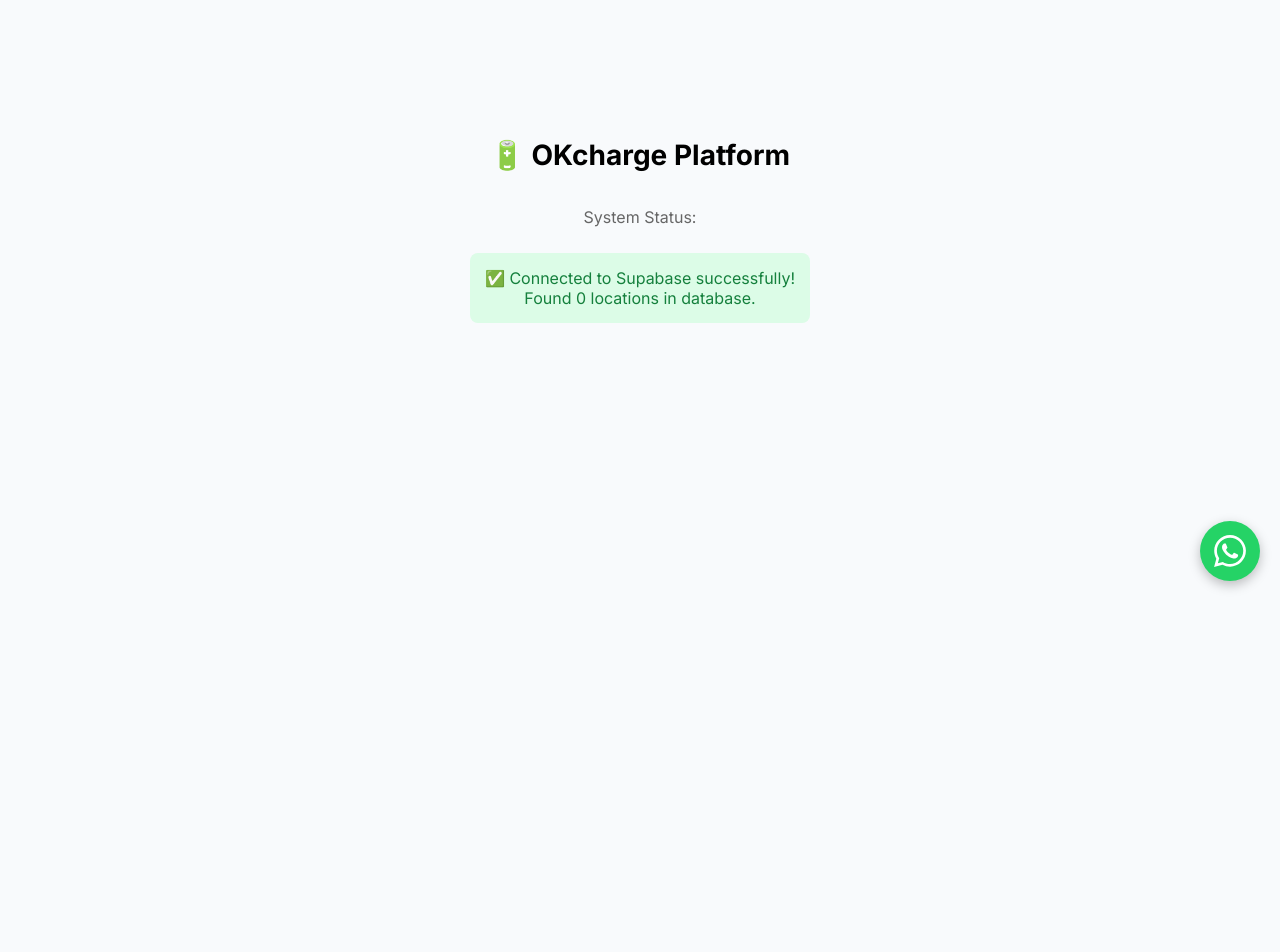
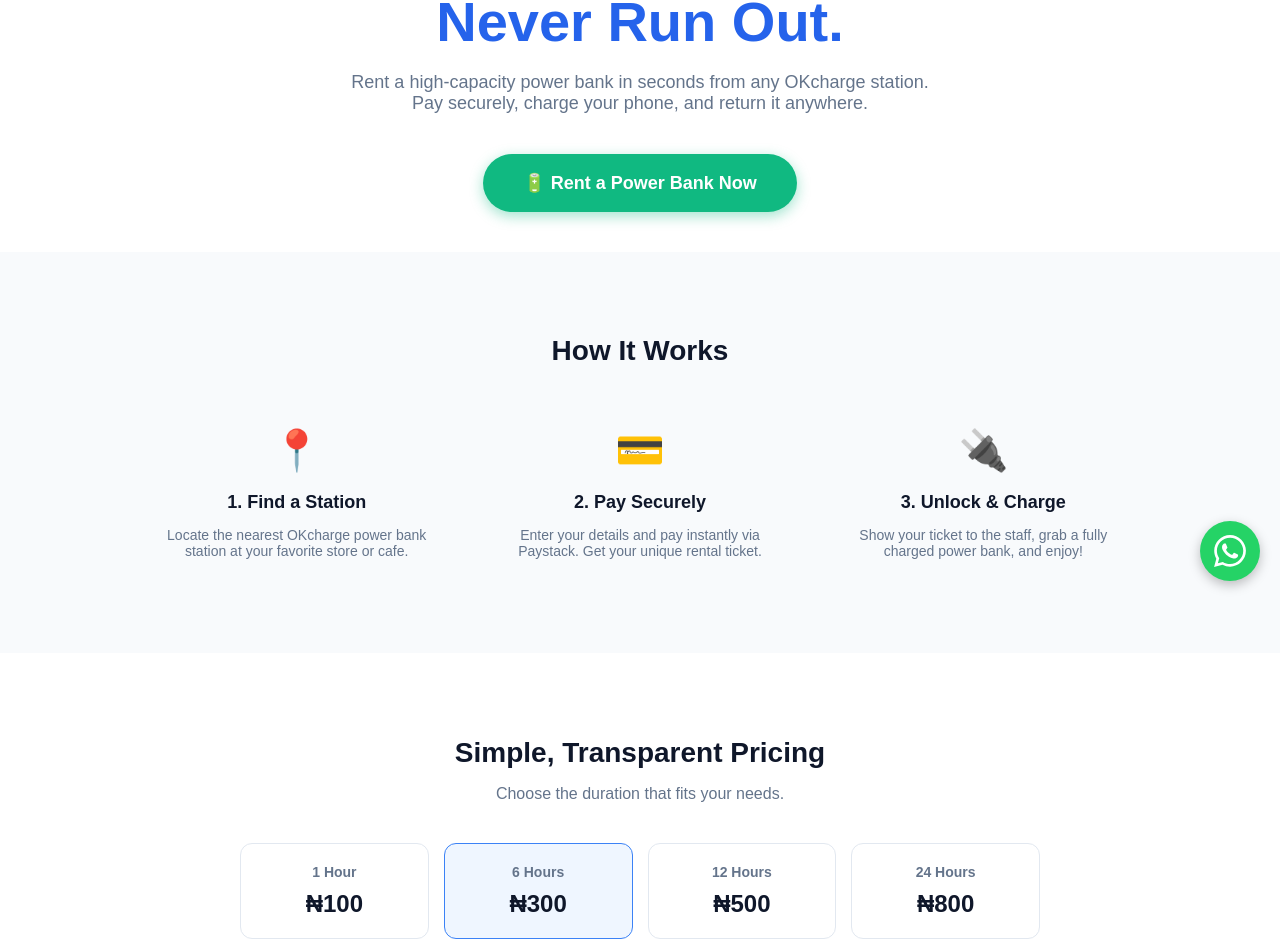
Before and after one commit to okivictor01-bit/OKcharge-, a Next.js app: page / in a window 1280 px wide. Shown: the part 199-1151 px from the top of the page. Before the commit the page ends 840 px from the top, so only its background shows below. Built offline with nearby package versions, Linux system fonts and the light colour scheme; no server answers; the database is empty.

Commit message:
Update page.tsx

```diff
--- a/app/page.tsx
+++ b/app/page.tsx
@@ -1,28 +1,136 @@
-import { createClient } from '@supabase/supabase-js';
+import type { Metadata } from "next";
 
-export default async function Home() {
-  const supabase = createClient(
-    process.env.NEXT_PUBLIC_SUPABASE_URL!,
-    process.env.NEXT_PUBLIC_SUPABASE_ANON_KEY!
-  );
+export const metadata: Metadata = {
+  title: "OKcharge - Rent a Power Bank Instantly",
+  description: "Never run out of battery again. Rent a power bank from OKcharge locations across the city.",
+};
 
-  const { data, error } = await supabase.from('locations').select('name');
+export default function Home() {
+  return (
+    <main style={{ fontFamily: 'sans-serif', color: '#0f172a', backgroundColor: '#ffffff' }}>
 
-  return (
-    <main style={{ padding: '20px', textAlign: 'center', minHeight: '100vh', display: 'flex', flexDirection: 'column', alignItems: 'center', justifyContent: 'center' }}>
-      <h1 style={{ fontSize: '28px' }}>🔋 OKcharge Platform</h1>
-      <p style={{ color: '#666' }}>System Status:</p>
+      {/* 1. Header / Navigation */}
+      <header style={{ display: 'flex', justifyContent: 'space-between', alignItems: 'center', padding: '20px', maxWidth: '1200px', margin: '0 auto' }}>
+        <div style={{ fontSize: '24px', fontWeight: 'bold', color: '#2563eb' }}>⚡ OKcharge</div>
+        <div style={{ display: 'flex', gap: '15px' }}>
+          <a href="/auth/login" style={{ textDecoration: 'none', color: '#475569', fontSize: '14px', fontWeight: 'bold' }}>Partner Login</a>
+          <a href="/auth/admin-login" style={{ textDecoration: 'none', color: '#94a3b8', fontSize: '14px' }}>Admin</a>
+        </div>
+      </header>
 
-      {error ? (
-        <div style={{ background: '#fee2e2', color: '#b91c1c', padding: '15px', borderRadius: '8px', marginTop: '10px' }}>
-          ❌ Database Error: {error.message}
+      {/* 2. Hero Section */}
+      <section style={{ textAlign: 'center', padding: '60px 20px 40px', maxWidth: '800px', margin: '0 auto' }}>
+        <h1 style={{ fontSize: 'clamp(36px, 5vw, 56px)', fontWeight: '800', margin: '0 0 20px 0', lineHeight: '1.1', color: '#0f172a' }}>
+          Power On The Go. <br />
+          <span style={{ color: '#2563eb' }}>Never Run Out.</span>
+        </h1>
+        <p style={{ fontSize: '18px', color: '#64748b', marginBottom: '40px', maxWidth: '600px', margin: '0 auto 40px auto' }}>
+          Rent a high-capacity power bank in seconds from any OKcharge station. Pay securely, charge your phone, and return it anywhere.
+        </p>
+        <a
+          href="/rent"
+          style={{
+            display: 'inline-block',
+            backgroundColor: '#10b981',
+            color: 'white',
+            padding: '18px 40px',
+            borderRadius: '50px',
+            textDecoration: 'none',
+            fontSize: '18px',
+            fontWeight: 'bold',
+            boxShadow: '0 4px 14px rgba(16, 185, 129, 0.4)',
+            transition: 'transform 0.2s'
+          }}
+        >
+          🔋 Rent a Power Bank Now
+        </a>
+      </section>
+
+      {/* 3. How It Works */}
+      <section style={{ backgroundColor: '#f8fafc', padding: '60px 20px' }}>
+        <div style={{ maxWidth: '1000px', margin: '0 auto' }}>
+          <h2 style={{ textAlign: 'center', fontSize: '28px', marginBottom: '40px' }}>How It Works</h2>
+          <div style={{ display: 'grid', gridTemplateColumns: 'repeat(auto-fit, minmax(250px, 1fr))', gap: '30px' }}>
+
+            <div style={{ textAlign: 'center', padding: '20px' }}>
+              <div style={{ fontSize: '40px', marginBottom: '15px' }}>📍</div>
+              <h3 style={{ fontSize: '18px', marginBottom: '10px' }}>1. Find a Station</h3>
+              <p style={{ color: '#64748b', fontSize: '14px' }}>Locate the nearest OKcharge power bank station at your favorite store or cafe.</p>
+            </div>
+
+            <div style={{ textAlign: 'center', padding: '20px' }}>
+              <div style={{ fontSize: '40px', marginBottom: '15px' }}>💳</div>
+              <h3 style={{ fontSize: '18px', marginBottom: '10px' }}>2. Pay Securely</h3>
+              <p style={{ color: '#64748b', fontSize: '14px' }}>Enter your details and pay instantly via Paystack. Get your unique rental ticket.</p>
+            </div>
+
+            <div style={{ textAlign: 'center', padding: '20px' }}>
+              <div style={{ fontSize: '40px', marginBottom: '15px' }}>🔌</div>
+              <h3 style={{ fontSize: '18px', marginBottom: '10px' }}>3. Unlock & Charge</h3>
+              <p style={{ color: '#64748b', fontSize: '14px' }}>Show your ticket to the staff, grab a fully charged power bank, and enjoy!</p>
+            </div>
+
+          </div>
         </div>
-      ) : (
-        <div style={{ background: '#dcfce7', color: '#15803d', padding: '15px', borderRadius: '8px', marginTop: '10px' }}>
-          ✅ Connected to Supabase successfully!<br />
-          Found {data?.length || 0} locations in database.
+      </section>
+
+      {/* 4. Pricing Section */}
+      <section style={{ padding: '60px 20px', maxWidth: '800px', margin: '0 auto' }}>
+        <h2 style={{ textAlign: 'center', fontSize: '28px', marginBottom: '10px' }}>Simple, Transparent Pricing</h2>
+        <p style={{ textAlign: 'center', color: '#64748b', marginBottom: '40px' }}>Choose the duration that fits your needs.</p>
+
+        <div style={{ display: 'grid', gridTemplateColumns: 'repeat(auto-fit, minmax(140px, 1fr))', gap: '15px' }}>
+          {[
+            { time: '1 Hour', price: '₦100' },
+            { time: '6 Hours', price: '₦300' },
+            { time: '12 Hours', price: '₦500' },
+            { time: '24 Hours', price: '₦800' },
+          ].map((plan, idx) => (
+            <div key={idx} style={{
+              border: '1px solid #e2e8f0',
+              borderRadius: '12px',
+              padding: '20px',
+              textAlign: 'center',
+              backgroundColor: idx === 1 ? '#eff6ff' : 'white', // Highlight 6 hours
+              borderColor: idx === 1 ? '#3b82f6' : '#e2e8f0'
+            }}>
+              <p style={{ margin: '0 0 10px 0', fontSize: '14px', color: '#64748b', fontWeight: 'bold' }}>{plan.time}</p>
+              <h3 style={{ margin: 0, fontSize: '24px', color: '#0f172a' }}>{plan.price}</h3>
+            </div>
+          ))}
         </div>
-      )}
+      </section>
+
+      {/* 5. Partner CTA */}
+      <section style={{ backgroundColor: '#0f172a', color: 'white', padding: '60px 20px', textAlign: 'center' }}>
+        <div style={{ maxWidth: '600px', margin: '0 auto' }}>
+          <h2 style={{ fontSize: '28px', marginBottom: '15px' }}>Own a Business Location?</h2>
+          <p style={{ color: '#94a3b8', marginBottom: '30px', fontSize: '16px' }}>
+            Partner with OKcharge and earn a 30% revenue share on every rental made at your location. We handle the hardware and maintenance.
+          </p>
+          <a
+            href="/auth/register"
+            style={{
+              display: 'inline-block',
+              backgroundColor: 'white',
+              color: '#0f172a',
+              padding: '15px 30px',
+              borderRadius: '8px',
+              textDecoration: 'none',
+              fontWeight: 'bold'
+            }}
+          >
+            Become a Partner
+          </a>
+        </div>
+      </section>
+
+      {/* 6. Footer */}
+      <footer style={{ padding: '30px 20px', textAlign: 'center', color: '#64748b', fontSize: '14px', borderTop: '1px solid #e2e8f0' }}>
+        <p style={{ margin: '0 0 10px 0' }}>© 2026 OKcharge. All rights reserved.</p>
+        <p style={{ margin: 0 }}>Need help? Chat with us on WhatsApp via the button below.</p>
+      </footer>
+
     </main>
   );
 }
```
